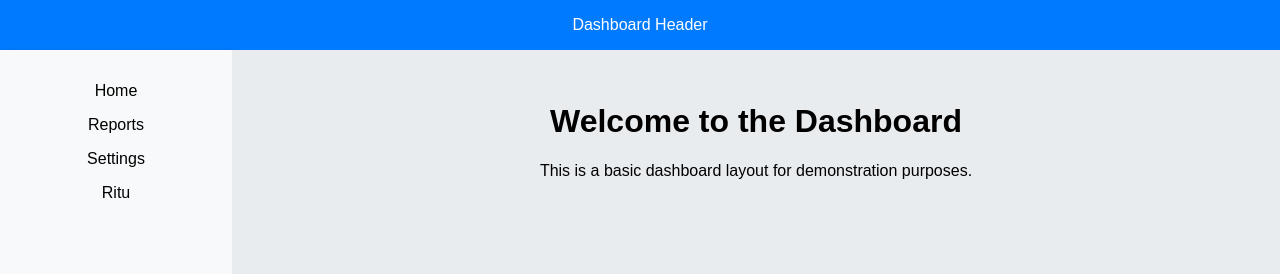
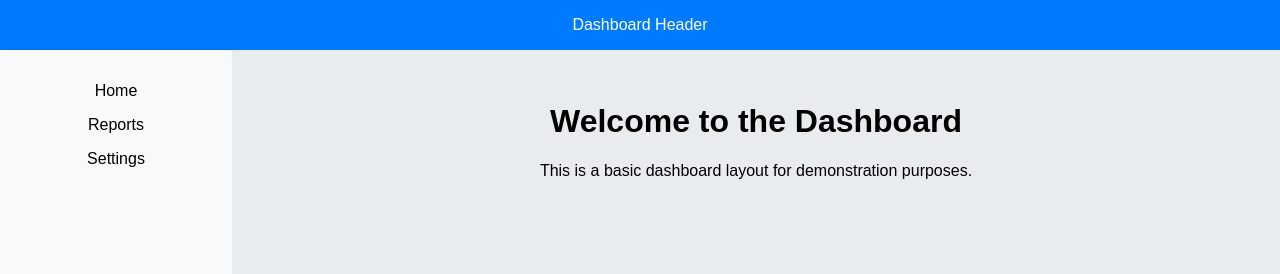
Before and after one commit to jritu96111/react-cicd-jenkins-testing, a React (Create React App) app: page / in a window 1280 px wide. Shown: the top 274 px of the page. Built offline with nearby package versions, Linux system fonts and the light colour scheme.

Commit message:
fix:product name fix in fr and en

```diff
--- a/src/components/Dashboard.js
+++ b/src/components/Dashboard.js
@@ -23,7 +23,6 @@ function Sidebar() {
         <li>Home</li>
         <li>Reports</li>
         <li>Settings</li>
-        <li>Ritu</li>
       </ul>
     </aside>
   );
```
